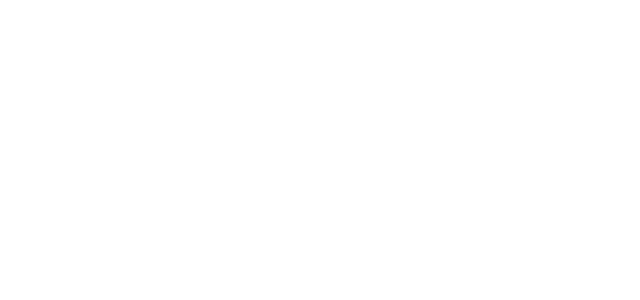
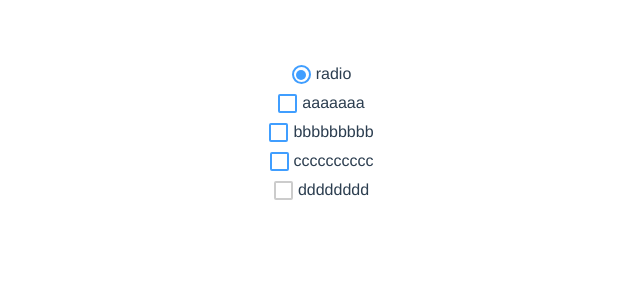
Before and after one commit to WinnieWei0/winUI, a Vue app: page /#/checkbox in a window 1280 px wide. Before the commit this address led to /#/. Shown: the top 300 px of the page, without its empty margins (321-961 px from the left). Built offline with nearby package versions, Linux system fonts and the light colour scheme.

Commit message:
checkbox初始化

```diff
--- /dev/null
+++ b/example/pages/checkbox.vue
@@ -0,0 +1,19 @@
+<template>
+  <div>
+<w-radio>radio</w-radio>
+<w-checkbox>aaaaaaa</w-checkbox>
+<w-checkbox>bbbbbbbbb</w-checkbox>
+<w-checkbox>cccccccccc</w-checkbox>
+<w-checkbox disabled>dddddddd</w-checkbox>
+  </div>
+</template>
+
+<script>
+export default {
+
+}
+</script>
+
+<style scoped>
+
+</style>
--- /dev/null
+++ b/packages/checkbox/index.js
@@ -0,0 +1 @@
+export {default} from './src/checkbox.vue'
--- /dev/null
+++ b/packages/checkbox/src/checkbox.vue
@@ -0,0 +1,88 @@
+<template>
+  <div>
+    <div class="w-checkbox-item">
+      <input type="checkbox" class="w-checkbox" :disabled="disabled" v-model="value" :value="label" :name='name'>
+      <span :class="['w-checkboxInput',{'w-checkbox-disabled':disabled}]"></span>
+      <slot></slot>
+    </div>
+  </div>
+</template>
+
+<script>
+export default {
+  name: 'w-checkbox',
+  model: {
+    prop: 'modeVal',
+    event: 'change'
+  },
+  props: {
+    name: {
+      type: String,
+      default: 'a'
+    },
+    modeVal: String,
+    label: String,
+    disabled: Boolean
+  },
+  computed: {
+    value: {
+      get() {
+        return this.modeVal
+      },
+      set(val) {
+        this.$emit('change', val)
+      }
+    }
+  }
+}
+</script>
+
+<style scoped>
+.w-checkbox-item {
+  position: relative;
+}
+/* 初始样式 */
+.w-checkbox {
+  opacity: 0;
+  width: 100%;
+  height: 100%;
+  position: absolute;
+  top: 50%;
+  left: 50%;
+  transform: translate(-50%, -50%);
+}
+.w-checkboxInput {
+  width: 15px;
+  height: 15px;
+  display: inline-block;
+  border-radius: 2px;
+  vertical-align: middle;
+  margin: 5px;
+  position: relative;
+  border: 2px solid rgb(64, 158, 255);
+}
+.w-checkboxInput::after {
+  content: '';
+  width: 10px;
+  height: 10px;
+  display: inline-block;
+  vertical-align: middle;
+  margin: 5px;
+  position: absolute;
+  top: 50%;
+  left: 50%;
+  transform: translate(-50%, -50%);
+  margin: 0;
+}
+/* 选中样式 */
+.w-checkbox:checked + .w-checkboxInput {
+  /* border: 2px solid rgb(64, 158, 255); */
+}
+.w-checkbox:checked + .w-checkboxInput::after {
+  background-color: rgb(64, 158, 255);
+}
+/* 不可选样式 */
+.w-checkbox-disabled {
+  border: 2px solid #ccc;
+}
+</style>
--- a/src/main.js
+++ b/src/main.js
@@ -7,10 +7,12 @@ import router from './router'
 import Button from '../packages/button'
 import Radio from '../packages/radio'
 import RadioGroup from '../packages/radio-group'
+import Checkbox from '../packages/checkbox'
 
 Vue.component(Button.name, Button)
 Vue.component(Radio.name, Radio)
 Vue.component(RadioGroup.name, RadioGroup)
+Vue.component(Checkbox.name, Checkbox)
 
 Vue.config.productionTip = false
 
--- a/src/router/index.js
+++ b/src/router/index.js
@@ -4,6 +4,7 @@ import HelloWorld from '../components/HelloWorld'
 import Button from '../../example/pages/button.vue'
 import Radio from '../../example/pages/radio.vue'
 import RadioGroup from '../../example/pages/radio-group.vue'
+import Checkbox from '../../example/pages/checkbox.vue'
 
 Vue.use(Router)
 
@@ -28,6 +29,11 @@ export default new Router({
       path: '/radiogroup',
       name: 'RadioGroup',
       component: RadioGroup
+    },
+    {
+      path: '/checkbox',
+      name: 'Checkbox',
+      component: Checkbox
     }
   ]
 })
```
